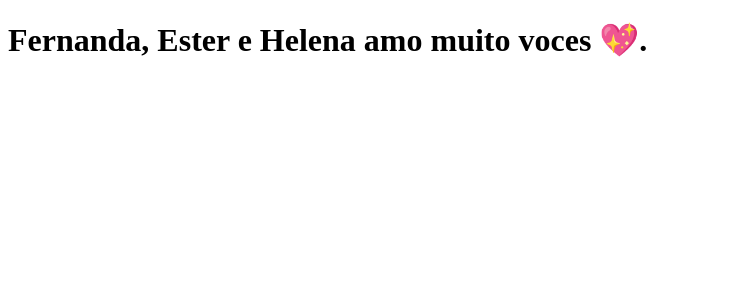
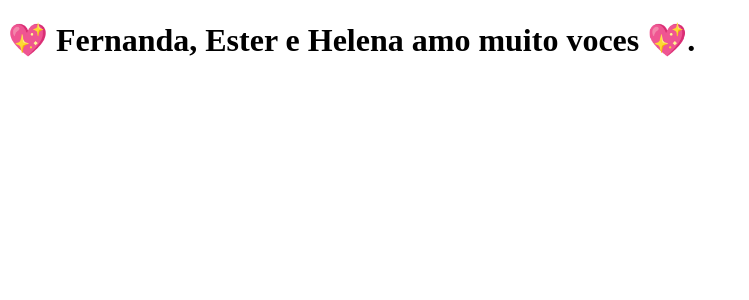
Before and after one commit to iacontroldouglassilva-ops/clone-tabnews, a Next.js app: page / in a window 1280 px wide. Shown: the top 300 px of the page, without its empty margins (0-749 px from the left). Built offline with nearby package versions, Linux system fonts and the light colour scheme.

Commit message:
adicionando + 1 coração

```diff
--- a/pages/index.js
+++ b/pages/index.js
@@ -1,5 +1,5 @@
 function Home(){
-    return <h1>Fernanda, Ester e Helena amo muito voces 💖.</h1>
+    return <h1>💖 Fernanda, Ester e Helena amo muito voces 💖.</h1>
 }
 
 export default Home;
```
